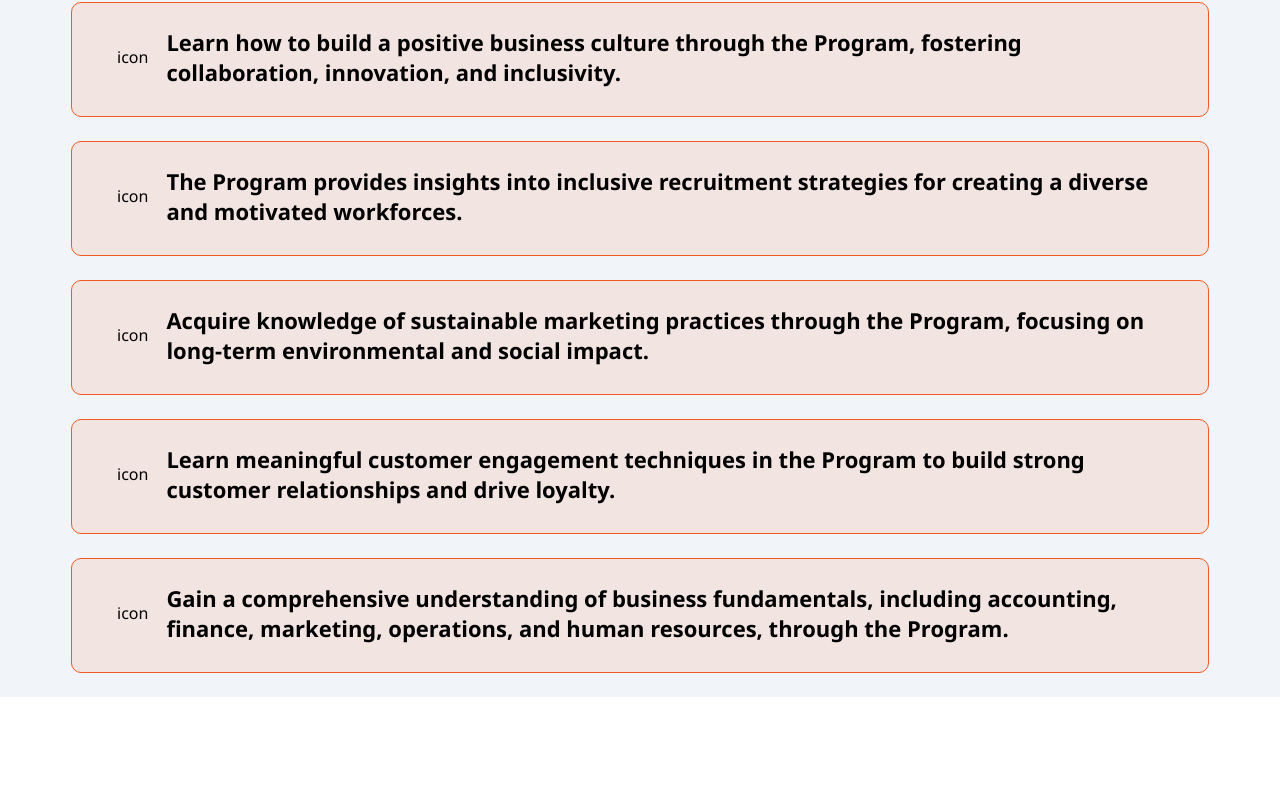
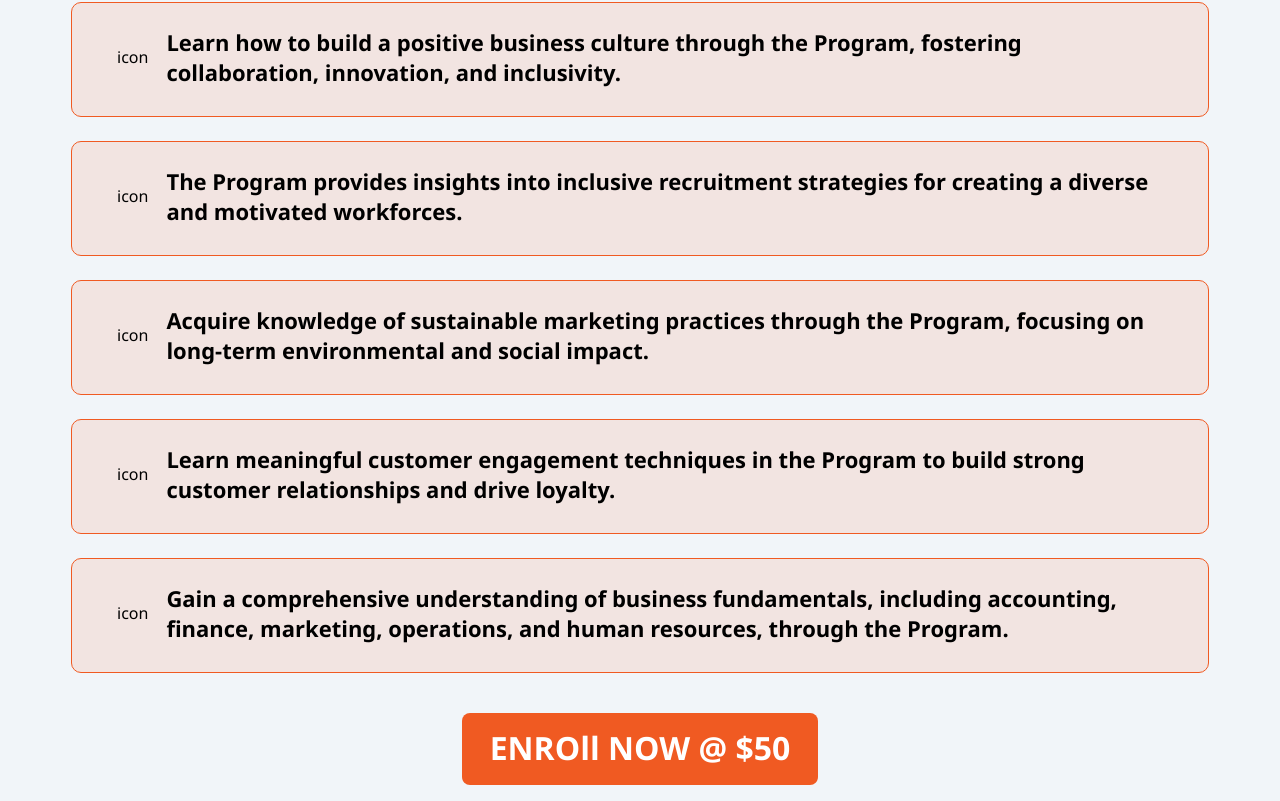
Before and after one commit to Taimur-DevOps/CHOOSE._ReactFrontend, a React (Create React App) app: page / in a window 1280 px wide. Shown: the part 1761-2562 px from the top of the page. Before the commit the page ends 2458 px from the top, so only its background shows below. Built offline with nearby package versions, Linux system fonts and the light colour scheme; a web font is replaced by a local one.

Commit message:
Update LearnProgramDetails.js
button added at learning section

```diff
--- a/src/Sections/LearnProgramDetails.js
+++ b/src/Sections/LearnProgramDetails.js
@@ -31,6 +31,10 @@ const cards=[
           })
         }
 
+        <div className="my-4 flex justify-center items-center " >
+          <button className='bg-primary text-white font-semibold rounded-[8px] px-[28px] pt-[14px] pb-[15px] py-2 text-[32px] leading-[42.5px]'>ENROll NOW @ $50</button>
+        </div>
+
 
 
 
```
